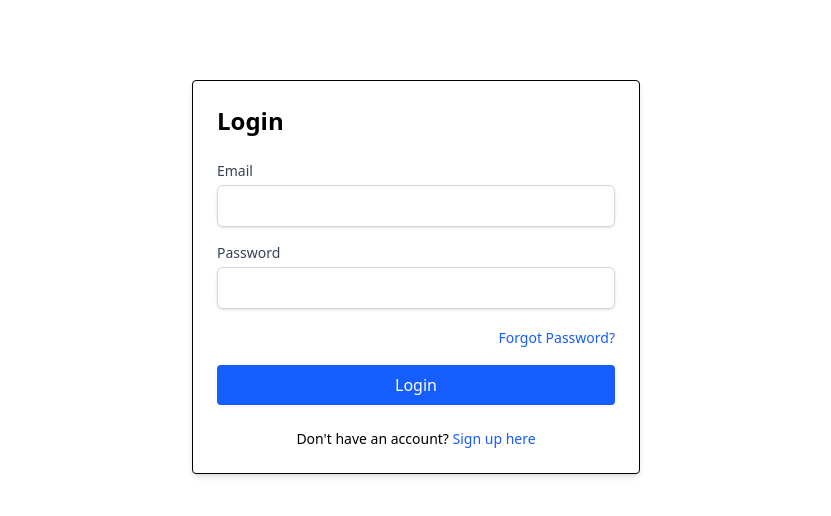
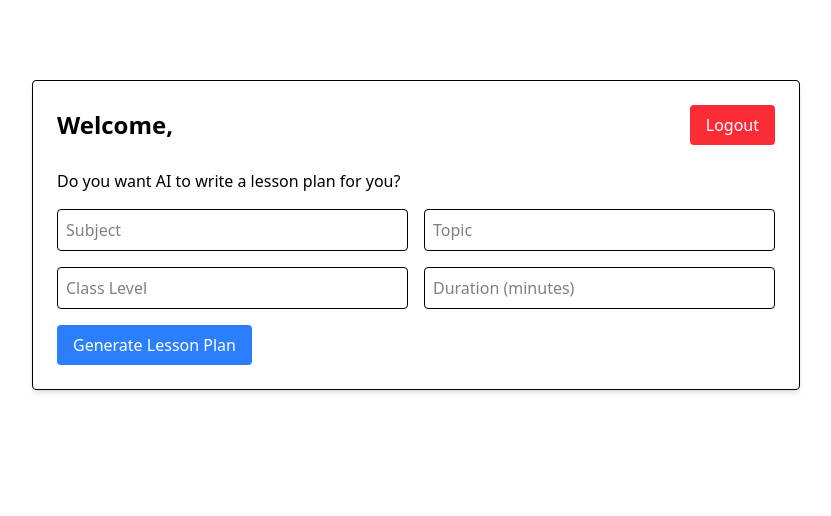
Before and after one commit to Kadunapikin/login-page, a React (Vite) app: page /home in a window 1280 px wide. Before the commit this address led to /. Shown: the top 516 px of the page, without its empty margins (224-1055 px from the left). Built offline with nearby package versions, Linux system fonts and the light colour scheme; no server answers.

Commit message:
update Home and Signup page

```diff
--- a/src/pages/Home.tsx
+++ b/src/pages/Home.tsx
@@ -1,45 +1,89 @@
-import { useEffect, useState } from 'react';
-import { onAuthStateChanged, signOut } from 'firebase/auth';
+import { useState } from 'react';
+import { useNavigate } from 'react-router-dom';
 import { auth } from '../firebase';
-import { useNavigate } from 'react-router-dom';
+import { signOut } from 'firebase/auth';
 import toast from 'react-hot-toast';
 
 const Home = () => {
-  const [userEmail, setUserEmail] = useState<string | null>(null);
+  const [subject, setSubject] = useState('');
+  const [topic, setTopic] = useState('');
+  const [classLevel, setClassLevel] = useState('');
+  const [duration, setDuration] = useState('');
+  const [lessonPlan, setLessonPlan] = useState('');
   const navigate = useNavigate();
 
-  useEffect(() => {
-    const unsubscribe = onAuthStateChanged(auth, (user) => {
-      if (user) {
-        setUserEmail(user.email);
-      } else {
-        navigate('/');
-      }
-    });
+  const handleLogout = async () => {
+    try {
+      await signOut(auth);
+      toast.success('Logged out successfully!');
+      navigate('/');
+    } catch (error: any) {
+      console.error('Logout error:', error.message);
+      toast.error(error.message || 'Logout failed');
+    }
+  };
 
-    return () => unsubscribe();
-  }, [navigate]);
-
-  const handleLogout = async () => {
-    await signOut(auth);
-    toast.success("Logged out successfully!");
-    navigate('/');
+  const handleGenerateLessonPlan = async () => {
+    // Placeholder for AI lesson plan generation logic
+    // You can integrate with an AI API here
+    const generatedPlan = `Lesson Plan for ${subject} - ${topic} (${classLevel}, ${duration} minutes)`;
+    setLessonPlan(generatedPlan);
   };
 
   return (
-    <div className="max-w-md mx-auto mt-20 p-6 border rounded shadow-md text-center">
-      <h1 className="text-2xl font-bold mb-4">Welcome 👋</h1>
-      {userEmail && (
-        <p className="text-gray-700 mb-6">
-          Logged in as <strong>{userEmail}</strong>
-        </p>
+    <div className="max-w-3xl mx-auto mt-20 p-6 border rounded shadow-md">
+      <div className="flex justify-between items-center mb-6">
+        <h2 className="text-2xl font-bold">Welcome, {auth.currentUser?.email}</h2>
+        <button
+          onClick={handleLogout}
+          className="bg-red-500 text-white px-4 py-2 rounded hover:bg-red-600"
+        >
+          Logout
+        </button>
+      </div>
+      <p className="mb-4">Do you want AI to write a lesson plan for you?</p>
+      <div className="grid grid-cols-1 md:grid-cols-2 gap-4 mb-4">
+        <input
+          type="text"
+          placeholder="Subject"
+          value={subject}
+          onChange={(e) => setSubject(e.target.value)}
+          className="border p-2 rounded"
+        />
+        <input
+          type="text"
+          placeholder="Topic"
+          value={topic}
+          onChange={(e) => setTopic(e.target.value)}
+          className="border p-2 rounded"
+        />
+        <input
+          type="text"
+          placeholder="Class Level"
+          value={classLevel}
+          onChange={(e) => setClassLevel(e.target.value)}
+          className="border p-2 rounded"
+        />
+        <input
+          type="text"
+          placeholder="Duration (minutes)"
+          value={duration}
+          onChange={(e) => setDuration(e.target.value)}
+          className="border p-2 rounded"
+        />
+      </div>
+      <button
+        onClick={handleGenerateLessonPlan}
+        className="bg-blue-500 text-white px-4 py-2 rounded hover:bg-blue-600"
+      >
+        Generate Lesson Plan
+      </button>
+      {lessonPlan && (
+        <div className="mt-6 p-4 border rounded bg-gray-100">
+          <h3 className="text-xl font-semibold mb-2">Generated Lesson Plan:</h3>
+          <p>{lessonPlan}</p>
+        </div>
       )}
-      <button
-        onClick={handleLogout}
-        className="bg-red-500 text-white py-2 px-4 rounded hover:bg-red-600 transition"
-      >
-        Log Out
-      </button>
     </div>
   );
 };
--- a/src/pages/Signup.tsx
+++ b/src/pages/Signup.tsx
@@ -48,7 +48,7 @@ const Signup = () => {
         />
         <div className="text-right mb-4">
           <Link to="/" className="text-sm text-blue-600 hover:underline">
-            Already have an account? Login
+            Already have an account? SignIn
           </Link>
         </div>
         <Button type="submit">Sign Up</Button>
```
